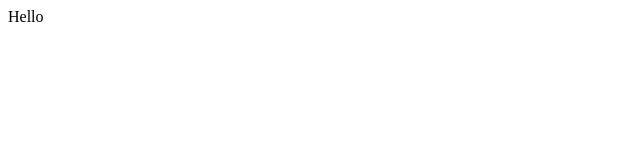
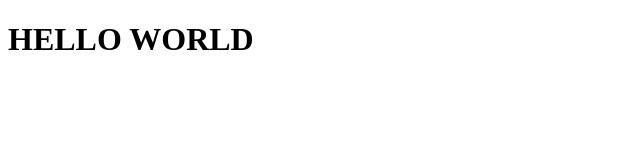
Before and after one commit to adeninque/web-tech, a plain HTML site: page webpage.html in a window 1280 px wide. Shown: the whole page, without its empty margins (0-640 px from the left). Drawn offline with Linux system fonts and the light colour scheme.

Commit message:
webpage.html edited

```diff
--- a/webpage.html
+++ b/webpage.html
@@ -7,6 +7,6 @@
     <title>Document</title>
 </head>
 <body>
-    Hello
+    <h1>HELLO WORLD</h1>
 </body>
 </html>
```
